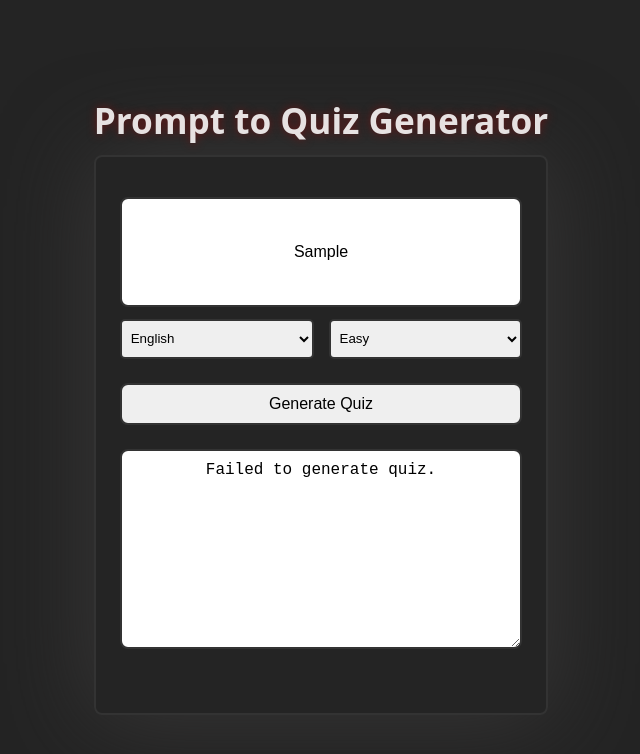
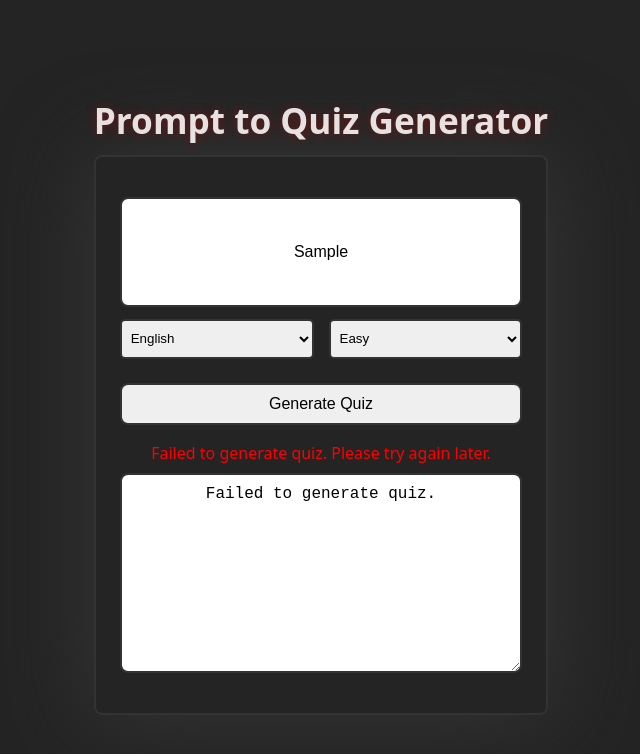
Before and after one commit to harshitsingh3604/prompt-to-Quiz, a React (Vite) app: page / in a window 1280 px wide. Both pictures are taken after typing "Sample" into the empty fields and a click on the input "Generate Quiz". Shown: the top 754 px of the page, without its empty margins (319-959 px from the left). Built offline with nearby package versions, Linux system fonts and the light colour scheme; no server answers.

Commit message:
Error Handling and Loading is added

```diff
--- a/src/components/FrontUi.jsx
+++ b/src/components/FrontUi.jsx
@@ -9,6 +9,8 @@ function FrontUi(){
     const [language, setLanguage] = useState("English"); // Default language
     const [difficulty, setDifficulty] = useState("Easy"); // Default difficulty
     const [quiz, setQuiz] = useState("");                 // To store the generated quiz (empty for now)
+    const [error, setError] = useState("");
+    const [loading, setLoading] = useState(false);
 
     function promptValue(event ){
         return(
@@ -27,24 +29,26 @@ function FrontUi(){
             setDifficulty(event.target.value)
         )
     }
-    function quizBox(event){
-        return(
-            setQuiz(`Prompt: ${prompt}, Language: ${language}, Difficulty: ${difficulty}`)
-        )
-    }
+
     const handleGenerateQuiz = async () => {
+        setLoading(true);
+        console.log("loading...");
         try {
-          const response = await axios.post('http://localhost:3000/generate-quiz', {
+             setLoading( true)
+            const response = await axios.post('http://localhost:3000/generate-quiz', {
             prompt,
-          language,
-           difficulty
+            language,
+           difficulty,
           });
 
           setQuiz(JSON.stringify(response.data, null, 2)); // Save the quiz into your quiz state
+          setError("");
         } catch (error) {
-          console.error("Error generating quiz:", error);
+          setError("Failed to generate quiz. Please try again later.");
+        //   console.error("Error generating quiz:", error);
           setQuiz("Failed to generate quiz.");
         }
+        setLoading(false);
       };
 
 
@@ -65,9 +69,12 @@ function FrontUi(){
                     <option value="Hard">Hard</option>
                 </select>
                 </span>
-                <input type="submit"  id = "generatequiz" value="Generate Quiz"
-                onClick={handleGenerateQuiz}/>
-                <textarea name="textBox" value={quiz} readOnly id="quizappear" cols="30" rows="10">your quiz appear here...</textarea>
+                <input type="submit"  id = "generatequiz" value = {loading ? "Loading..." : "Generate Quiz"}
+                onClick={handleGenerateQuiz}  disabled={loading}/>
+                {error && <p style={{ color: 'red' }}>{error}</p>}
+
+                <textarea name="textBox" value={quiz} readOnly id="quizappear"
+                 cols="30" rows="10">your quiz appear here...</textarea>
             </div>
 
 
```
Also changed, not shown: 1 other file (tests, documents, lock files or other folders).
